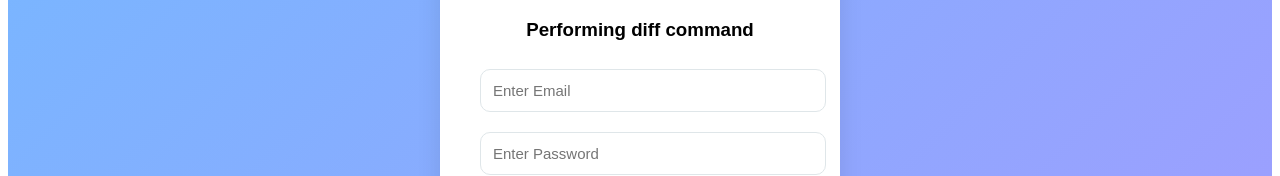
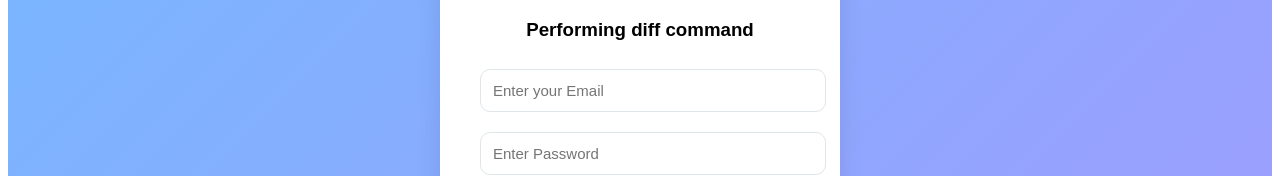
Before and after one commit to nallurinithin/Login-Signup-Page, a React (Vite) app: page /login in a window 1280 px wide. Shown: the part 317-493 px from the top of the page. Built offline with nearby package versions, Linux system fonts and the light colour scheme.

Commit message:
Change placeholder of email input from enter email to enter your email

```diff
--- a/src/components/Login.jsx
+++ b/src/components/Login.jsx
@@ -18,7 +18,7 @@ export default function Login() {
         <form onSubmit={handleSubmit}>
           <input
             type="email"
-            placeholder="Enter Email"
+            placeholder="Enter your Email"
             value={email}
             onChange={(e) => setEmail(e.target.value)}
             required
```
